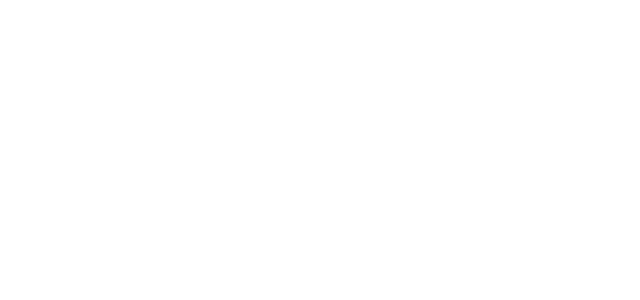
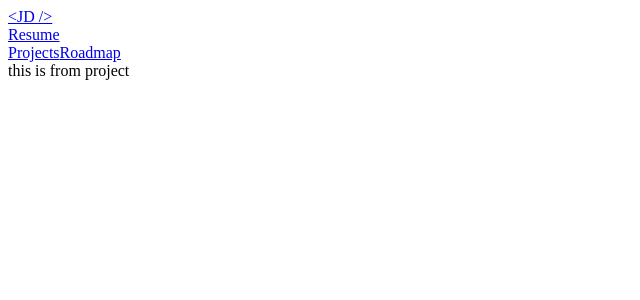
Before and after one commit to joydeep-git/portfolio_react, a React (Create React App) app: page /projects in a window 1280 px wide. Shown: the top 300 px of the page, without its empty margins (0-640 px from the left). Built offline with nearby package versions, Linux system fonts and the light colour scheme.

Commit message:
setup file

```diff
--- a/package.json
+++ b/package.json
@@ -3,11 +3,15 @@
   "version": "0.1.0",
   "private": true,
   "dependencies": {
+    "@fortawesome/fontawesome-svg-core": "^6.3.0",
+    "@fortawesome/free-solid-svg-icons": "^6.3.0",
+    "@fortawesome/react-fontawesome": "^0.2.0",
     "@testing-library/jest-dom": "^5.16.4",
     "@testing-library/react": "^13.3.0",
     "@testing-library/user-event": "^13.5.0",
     "react": "^18.1.0",
     "react-dom": "^18.1.0",
+    "react-router-dom": "^6.9.0",
     "react-scripts": "5.0.1",
     "web-vitals": "^2.1.4"
   },
--- a/public/index.html
+++ b/public/index.html
@@ -1,15 +1,18 @@
 <!DOCTYPE html>
 <html lang="en">
+
 <head>
   <meta charset="utf-8" />
   <link rel="icon" href="%PUBLIC_URL%/favicon.ico" />
   <meta name="viewport" content="width=device-width, initial-scale=1" />
   <meta name="theme-color" content="#000000" />
-    <meta name="description" content="Web site created using create-react-app"/>
+  <meta name="description" content="Web site created using create-react-app" />
   <link rel="shortcut icon" href="./favicon.png" type="image/x-icon">
   <title>Portfolio</title>
 </head>
+
 <body>
   <div id="root"></div>
 </body>
+
 </html>
--- a/src/App.js
+++ b/src/App.js
@@ -1,6 +1,28 @@
+import React from "react";
+import { BrowserRouter as Router , Routes, Route } from "react-router-dom";
+
+import "./CSS/App.css";
+
+import Home from "./Pages/Home";
+import Projects from "./Pages/Projects";
+import Roadmap from "./Pages/Roadmap";
+import Navbar from "./Components/Navbar";
+
 function App(){
   return(
     <div className="App">
+
+      <Router>
+        <Navbar />
+        <Routes>
+          <Route path="/" element={<Home/>}></Route>
+          <Route path="/projects" element={<Projects/>}></Route>
+          <Route path="/roadmap" element={<Roadmap/>}></Route>
+        </Routes>
+      </Router>
+
+
+
     </div>
   )
 }
--- /dev/null
+++ b/src/Components/Navbar.js
@@ -0,0 +1,30 @@
+import React from 'react';
+import { Link } from 'react-router-dom';
+
+import "../CSS/Navbar.css";
+
+function Navbar() {
+    return (
+        <div className='Navbar'>
+
+            <div > <div className="menu-btn"> </div> </div>
+
+            <div>
+
+                <div>
+                    <Link to="/">{"<JD />"}</Link >
+                </div>
+
+                <div>
+                    <a href="https://resume.io/r/KfGTUy2KV">Resume</a>
+                </div>
+
+                <div>
+                    <Link to="/projects">Projects</Link >
+                    <Link to="/roadmap">Roadmap</Link >
+                </div>
+            </div>
+        </div>
+    )
+}
+export default Navbar;
--- /dev/null
+++ b/src/Pages/Home.js
@@ -0,0 +1,12 @@
+import React from 'react';
+
+import "../CSS/Home.css";
+
+function Home() {
+    return (
+        <div className="Home">
+this is from home
+        </div>
+    )
+};
+export default Home;
--- /dev/null
+++ b/src/Pages/Projects.js
@@ -0,0 +1,12 @@
+import React from 'react';
+
+import "../CSS/Projects.css";
+
+function Projects() {
+    return (
+        <div className="Projects">
+            this is from project
+        </div>
+    )
+};
+export default Projects;
--- /dev/null
+++ b/src/Pages/Roadmap.js
@@ -0,0 +1,12 @@
+import React from 'react';
+
+import "../CSS/Roadmap.css";
+
+function Roadmap() {
+    return (
+        <div className="Roadmap">
+this is from roadmap
+        </div>
+    )
+};
+export default Roadmap;
```
Also changed, not shown: src/CSS/App.css (added), src/CSS/Home.css (added), src/CSS/Navbar.css (added), src/CSS/Projects.css (added), src/CSS/Roadmap.css (added), 1 other file (tests, documents, lock files or other folders). Lines whose indentation alone changed are shown as unchanged.
